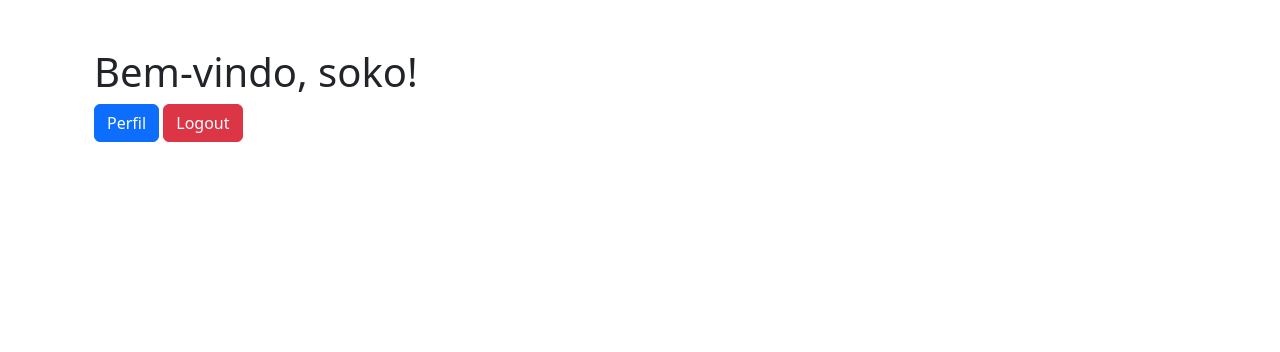
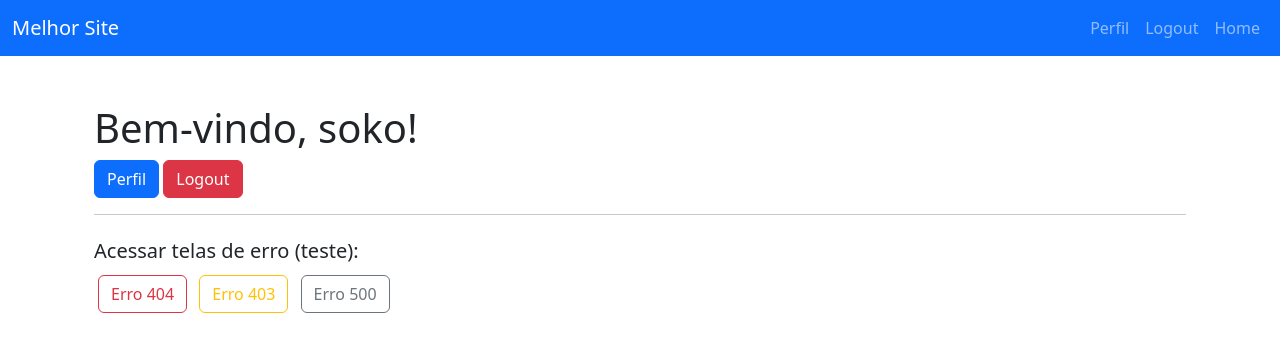
Before and after one commit to Sokovish/Exercicios-de-Frameworks, a Django app: page / in a window 1280 px wide. Shown: the top 352 px of the page. Run offline with Django 5.2, Linux system fonts and the light colour scheme; a user stored in the database is signed in.

Commit message:
Adicionando tela de erro e algumas mudanças

```diff
--- a/core/urls.py
+++ b/core/urls.py
@@ -2,6 +2,7 @@
 from django.contrib import admin
 from django.urls import path
 from meusite import views
+
 
 urlpatterns = [
     path('admin/', admin.site.urls),
@@ -12,4 +13,8 @@ urlpatterns = [
     path('profile/', views.profile_view, name='profile'),
     path('password_reset/', views.CustomPasswordResetView.as_view(), name='password_reset'),
     path('password_change/', views.CustomPasswordChangeView.as_view(), name='password_change'),
+
+    path('erro_404/', views.erro_404, name='erro_404'),
+    path('erro_403/', views.erro_403, name='erro_403'),
+    path('erro_500/', views.erro_500, name='erro_500'),
 ]
--- a/meusite/templates/base.html
+++ b/meusite/templates/base.html
@@ -4,9 +4,30 @@
     <meta charset="UTF-8">
     <title>{% block title %}Meu Site{% endblock %}</title>
     <link href="https://cdn.jsdelivr.net/npm/bootstrap@5.3.0/dist/css/bootstrap.min.css" rel="stylesheet">
+    <link rel="stylesheet" href="/static/css/style.css">
     {% block head %}{% endblock %}
 </head>
 <body>
+    <nav class="navbar navbar-expand-lg navbar-dark bg-primary">
+        <div class="container-fluid">
+            <a class="navbar-brand" href="{% if user.is_authenticated %}{% url 'home' %}{% else %}{% url 'login' %}{% endif %}">Melhor Site</a>
+            <button class="navbar-toggler" type="button" data-bs-toggle="collapse" data-bs-target="#navbarNav" aria-controls="navbarNav" aria-expanded="false" aria-label="Toggle navigation">
+                <span class="navbar-toggler-icon"></span>
+            </button>
+            <div class="collapse navbar-collapse" id="navbarNav">
+                <ul class="navbar-nav ms-auto">
+                    {% if user.is_authenticated %}
+                        <li class="nav-item"><a class="nav-link" href="{% url 'profile' %}">Perfil</a></li>
+                        <li class="nav-item"><a class="nav-link" href="{% url 'logout' %}">Logout</a></li>
+                        <li class="nav-item"><a class="nav-link" href="{% url 'home' %}">Home</a></li>
+                    {% else %}
+                        <li class="nav-item"><a class="nav-link" href="{% url 'login' %}">Login</a></li>
+                        <li class="nav-item"><a class="nav-link" href="{% url 'register' %}">Cadastrar</a></li>
+                    {% endif %}
+                </ul>
+            </div>
+        </div>
+    </nav>
     <div class="container mt-5">
         {% block content %}{% endblock %}
     </div>
--- a/meusite/templates/home.html
+++ b/meusite/templates/home.html
@@ -5,5 +5,12 @@
     <h1>Bem-vindo, {{ user.username }}!</h1>
     <a href="{% url 'profile' %}" class="btn btn-primary">Perfil</a>
     <a href="{% url 'logout' %}" class="btn btn-danger">Logout</a>
+    <hr>
+    <div class="mt-4">
+        <h5>Acessar telas de erro (teste):</h5>
+        <a href="{% url 'erro_404' %}" class="btn btn-outline-danger m-1">Erro 404</a>
+        <a href="{% url 'erro_403' %}" class="btn btn-outline-warning m-1">Erro 403</a>
+        <a href="{% url 'erro_500' %}" class="btn btn-outline-secondary m-1">Erro 500</a>
+    </div>
 </div>
 {% endblock %}
--- a/meusite/templates/login.html
+++ b/meusite/templates/login.html
@@ -4,8 +4,10 @@
 <div class="row justify-content-center">
     <div class="col-md-4">
         <h3 class="text-center mb-4">Login</h3>
-        {% if error %}
-            <div class="alert alert-danger">{{ error }}</div>
+        {% if messages %}
+            {% for message in messages %}
+                <div class="alert alert-{{ message.tags }}">{{ message }}</div>
+            {% endfor %}
         {% endif %}
         <form method="post">
             {% csrf_token %}
--- a/meusite/templates/password_reset.html
+++ b/meusite/templates/password_reset.html
@@ -18,7 +18,7 @@
             <button type="submit" class="btn btn-primary w-100">Enviar</button>
         </form>
         <div class="mt-3 text-center">
-            <a href="{% url 'login' %}" class="btn btn-link">Voltar para o login</a>
+            <a href="{% url 'login' %}" class="btn btn-outline-primary"><i class="bi bi-arrow-left"></i> Voltar para o login</a>
         </div>
     </div>
 </div>
--- a/meusite/templates/profile.html
+++ b/meusite/templates/profile.html
@@ -2,6 +2,11 @@
 {% block title %}Perfil{% endblock %}
 {% block content %}
 <div class="container mt-5">
+    {% if messages %}
+        {% for message in messages %}
+            <div class="alert alert-{{ message.tags }}">{{ message }}</div>
+        {% endfor %}
+    {% endif %}
     <h3>Perfil</h3>
     <ul class="list-group">
         <li class="list-group-item"><strong>Usuário:</strong> {{ user.username }}</li>
@@ -9,5 +14,6 @@
     </ul>
     <a href="{% url 'password_change' %}" class="btn btn-warning mt-3">Alterar senha</a>
     <a href="{% url 'logout' %}" class="btn btn-danger mt-3">Logout</a>
+    <a href="{% url 'home' %}" class="btn btn-outline-primary mt-3"><i class="bi bi-arrow-left"></i> Voltar para o painel</a>
 </div>
 {% endblock %}
--- a/meusite/templates/register.html
+++ b/meusite/templates/register.html
@@ -4,8 +4,10 @@
 <div class="row justify-content-center">
     <div class="col-md-4">
         <h3 class="text-center mb-4">Cadastro</h3>
-        {% if error %}
-            <div class="alert alert-danger">{{ error }}</div>
+        {% if messages %}
+            {% for message in messages %}
+                <div class="alert alert-{{ message.tags }}">{{ message }}</div>
+            {% endfor %}
         {% endif %}
         <form method="post">
             {% csrf_token %}
--- a/meusite/views.py
+++ b/meusite/views.py
@@ -1,9 +1,18 @@
+def erro_404(request, exception=None):
+    return render(request, '404.html', status=404)
+
+def erro_403(request, exception=None):
+    return render(request, '403.html', status=403)
+
+def erro_500(request):
+    return render(request, '500.html', status=500)
 from django.shortcuts import render, redirect
 from django.contrib.auth import authenticate, login, logout
 from django.contrib.auth.models import User
 from django.contrib.auth.decorators import login_required
 from django.contrib import messages
 from django.contrib.auth.views import PasswordResetView, PasswordChangeView
+from django.urls import reverse_lazy
 
 def Home(request):
     if request.user.is_authenticated:
@@ -16,36 +25,38 @@ def login_view(request):
         username = request.POST.get('username', '').strip()
         password = request.POST.get('password', '').strip()
         if not username or not password:
-            return render(request, 'login.html', {'error': 'Preencha todos os campos.'})
+            messages.error(request, 'Preencha todos os campos.')
+            return render(request, 'login.html')
         user = authenticate(request, username=username, password=password)
         if user:
             login(request, user)
             return redirect('home')
         else:
-            return render(request, 'login.html', {'error': 'Usuário ou senha inválidos'})
+            messages.error(request, 'Usuário ou senha inválidos')
+            return render(request, 'login.html')
     return render(request, 'login.html')
 
 def logout_view(request):
     logout(request)
-    return redirect('login')
+    return render(request, 'logout.html')
 
 def register_view(request):
     if request.method == 'POST':
         username = request.POST.get('username', '').strip()
         email = request.POST.get('email', '').strip()
         password = request.POST.get('password', '').strip()
-        errors = []
-        if not username or not email or not password:
-            errors.append('Preencha todos os campos.')
+
         if User.objects.filter(username=username).exists():
-            errors.append('Usuário já existe.')
+            messages.error(request, 'Nome de usuário já está em uso. Escolha outro.')
+            return render(request, 'register.html')
+
         if User.objects.filter(email=email).exists():
-            errors.append('Email já cadastrado.')
-        if errors:
-            return render(request, 'register.html', {'error': ' '.join(errors)})
-        user = User.objects.create_user(username=username, email=email, password=password)
-        login(request, user)
-        return redirect('home')
+            messages.error(request, 'E-mail já cadastrado. Use outro ou recupere a senha.')
+            return render(request, 'register.html')
+
+    user = User.objects.create_user(username=username, email=email, password=password)
+    messages.success(request, 'Cadastro realizado com sucesso! Faça login.')
+    return redirect('login')
     return render(request, 'register.html')
 
 @login_required
@@ -60,3 +71,13 @@ class CustomPasswordResetView(PasswordResetView):
 
 class CustomPasswordChangeView(PasswordChangeView):
     template_name = 'password_change.html'
+    success_url = reverse_lazy('profile')
+
+    def form_valid(self, form):
+        messages.success(self.request, 'Senha alterada com sucesso!')
+        return super().form_valid(form)
+
+    def form_invalid(self, form):
+        for error in form.errors.values():
+            messages.error(self.request, error)
+        return super().form_invalid(form)
```
Also changed, not shown: core/settings.py (+2 -15 lines), meusite/templates/403.html (added, +10 -0 lines), meusite/templates/404.html (added, +10 -0 lines), meusite/templates/500.html (added, +10 -0 lines), meusite/templates/logout.html (added, +8 -0 lines), meusite/templates/password_change.html (+8 -0 lines), db.sqlite3.
